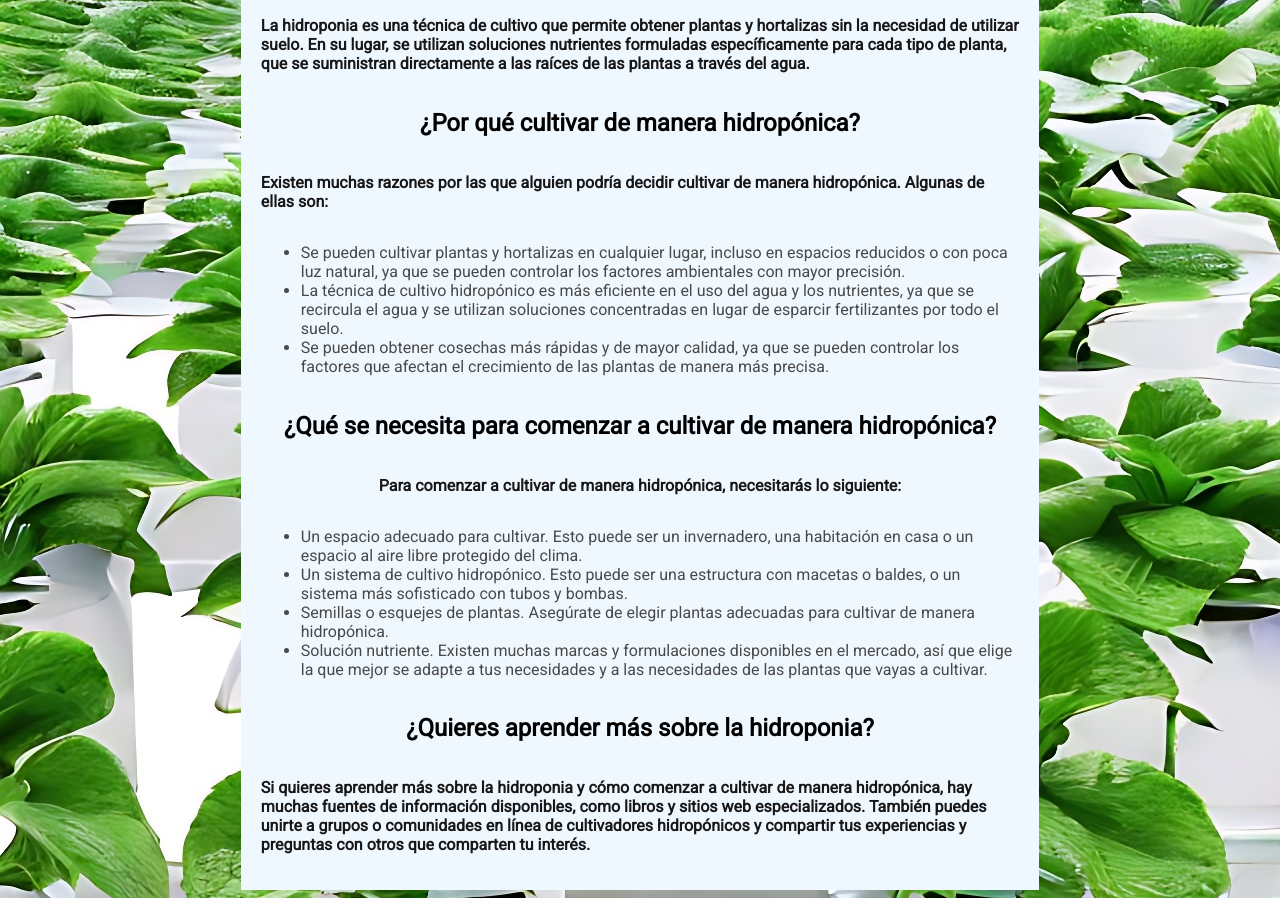
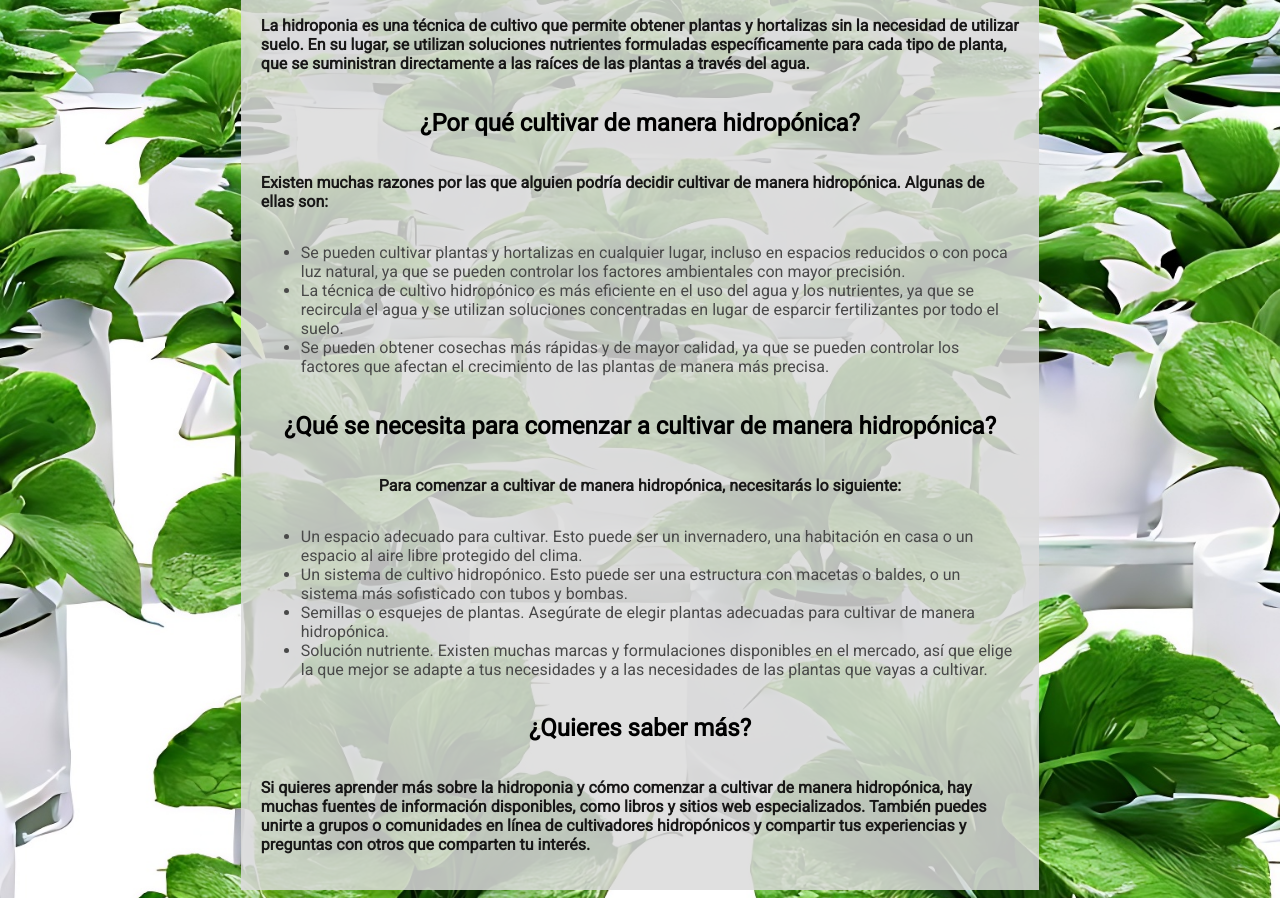
Before and after one commit to matiasether/Pruebas-en-Terminal-Git, a plain HTML site: page index.html in a window 1280 px wide. Shown: the part 109-1007 px from the top of the page. Drawn offline with Linux system fonts and the light colour scheme.

Commit message:
Mejora en los estilos del fondo y cambios en el ultimo parrafo

```diff
--- a/index.html
+++ b/index.html
@@ -25,7 +25,7 @@
                 y a las necesidades de las plantas que vayas a cultivar.
         </li>
       </ul>
-        <h2 class="titulo-h2">¿Quieres aprender más sobre la hidroponia?</h2>
+        <h2 class="titulo-h2">¿Quieres saber más?</h2>
         <p class="parrafo">Si quieres aprender más sobre la hidroponia y cómo comenzar a cultivar de manera hidropónica, hay muchas fuentes de información disponibles,
            como libros y sitios web especializados. También puedes unirte a grupos o comunidades en línea de cultivadores hidropónicos y compartir tus experiencias y
             preguntas con otros que comparten tu interés.</p>
--- a/style.css
+++ b/style.css
@@ -4,18 +4,19 @@ body {
   font-family: 'Roboto', sans-serif;
   background-color: rgb(52, 51, 51);
   background-image: url("img/010.jpeg");
-  /*background-position: center;*/
+  background-position: center center;
   background-repeat: no-repeat;
+  background-size: cover;
   display: flex;
   justify-content: center;
   align-items: center;
 }
   div {
+    background-color: rgba(219, 219, 219, 0.85);
     display: flex;
     justify-content: center;
     align-items: center;
     flex-direction: column;
-    background-color: aliceblue;
     width: 60%; /* Ancho del div en porcentaje del ancho del contenedor */
     height: auto; /* Alto del div en pixels */
     margin: auto; /* Centra el div en el contenedor */
@@ -23,6 +24,10 @@ body {
   }
 
   .titulo-h1 .titulo-h2{
+    display: flex;
+    align-self: center;
+    padding-left: 20px;
+    padding-right: 20px;
     color: black;
     font-weight: bold;
   }
```
